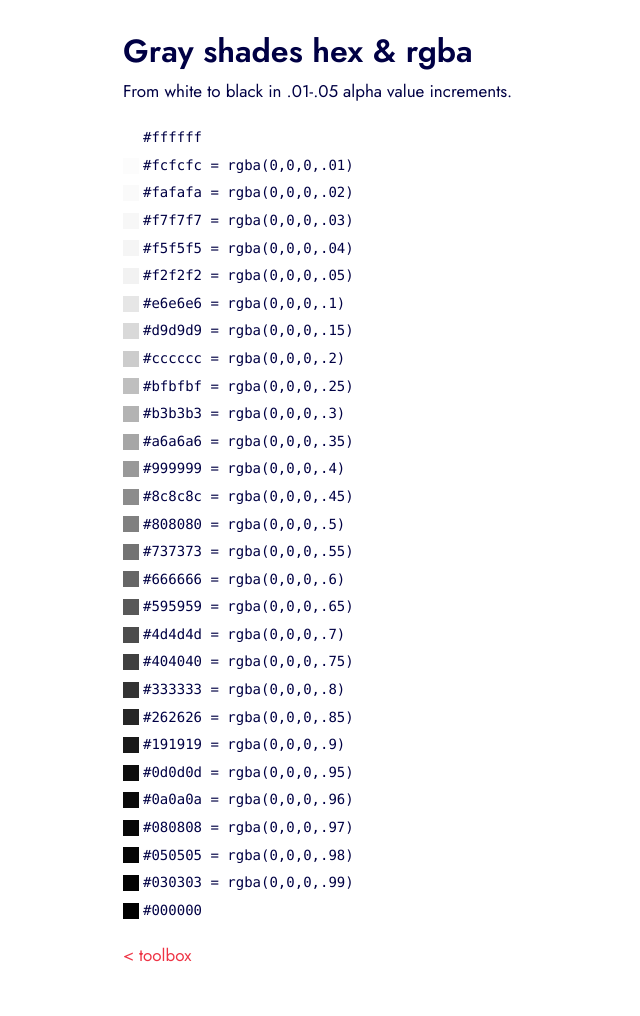
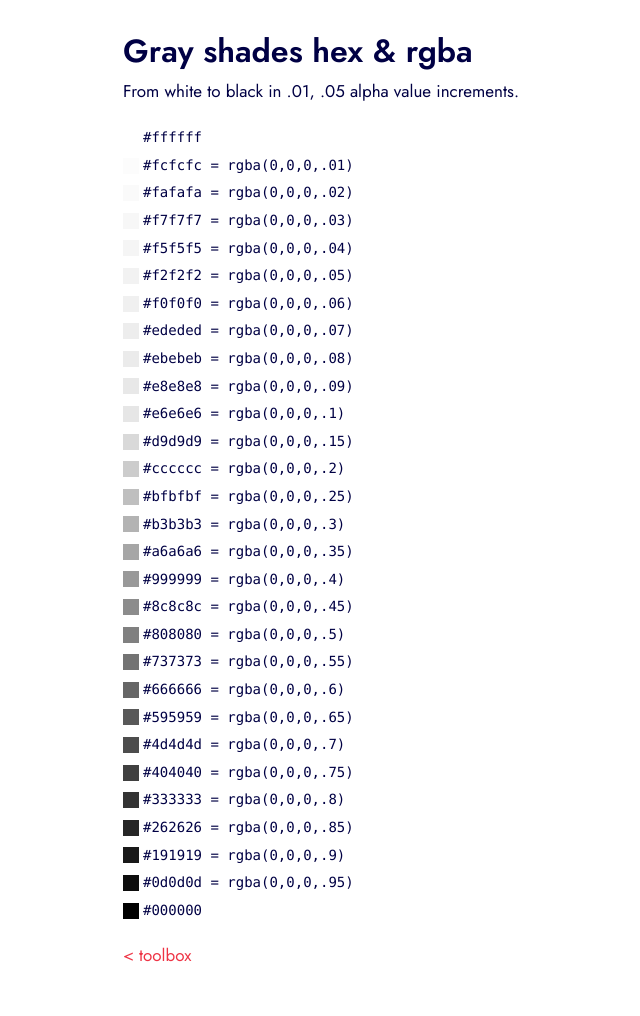
Before and after one commit to borderleft/borderleft.github.io, a Jekyll site: the page built from toolbox/gray.html, in a window 1280 px wide. Shown: the whole page, without its empty margins (117-757 px from the left). Built offline with Jekyll 4.4.1, drawn with Linux system fonts in a browser that asks for light colours.

Commit message:
Light grays

```diff
--- a/toolbox/gray.html
+++ b/toolbox/gray.html
@@ -5,7 +5,7 @@
 
 <h1>{{ page.title }}</h1>
 
-<p>From white to black in .01-.05 alpha value increments.</p>
+<p>From white to black in .01, .05 alpha value increments.</p>
 
 <ul class="shades">
     <li><span style="background-color: #ffffff;"></span><code>#ffffff</code></li>
@@ -14,6 +14,10 @@
     <li><span style="background-color: #f7f7f7;"></span><code>#f7f7f7 = rgba(0,0,0,.03)</code></li>
     <li><span style="background-color: #f5f5f5;"></span><code>#f5f5f5 = rgba(0,0,0,.04)</code></li>
     <li><span style="background-color: #f2f2f2;"></span><code>#f2f2f2 = rgba(0,0,0,.05)</code></li>
+    <li><span style="background-color: #f0f0f0;"></span><code>#f0f0f0 = rgba(0,0,0,.06)</code></li>
+    <li><span style="background-color: #ededed;"></span><code>#ededed = rgba(0,0,0,.07)</code></li>
+    <li><span style="background-color: #ebebeb;"></span><code>#ebebeb = rgba(0,0,0,.08)</code></li>
+    <li><span style="background-color: #e8e8e8;"></span><code>#e8e8e8 = rgba(0,0,0,.09)</code></li>
     <li><span style="background-color: #e6e6e6;"></span><code>#e6e6e6 = rgba(0,0,0,.1)</code></li>
     <li><span style="background-color: #d9d9d9;"></span><code>#d9d9d9 = rgba(0,0,0,.15)</code></li>
     <li><span style="background-color: #cccccc;"></span><code>#cccccc = rgba(0,0,0,.2)</code></li>
@@ -32,10 +36,6 @@
     <li><span style="background-color: #262626;"></span><code>#262626 = rgba(0,0,0,.85)</code></li>
     <li><span style="background-color: #191919;"></span><code>#191919 = rgba(0,0,0,.9)</code></li>
     <li><span style="background-color: #0d0d0d;"></span><code>#0d0d0d = rgba(0,0,0,.95)</code></li>
-    <li><span style="background-color: #0a0a0a;"></span><code>#0a0a0a = rgba(0,0,0,.96)</code></li>
-    <li><span style="background-color: #080808;"></span><code>#080808 = rgba(0,0,0,.97)</code></li>
-    <li><span style="background-color: #050505;"></span><code>#050505 = rgba(0,0,0,.98)</code></li>
-    <li><span style="background-color: #030303;"></span><code>#030303 = rgba(0,0,0,.99)</code></li>
     <li><span style="background-color: #000000;"></span><code>#000000</code></li>
 </ul>
 
```
